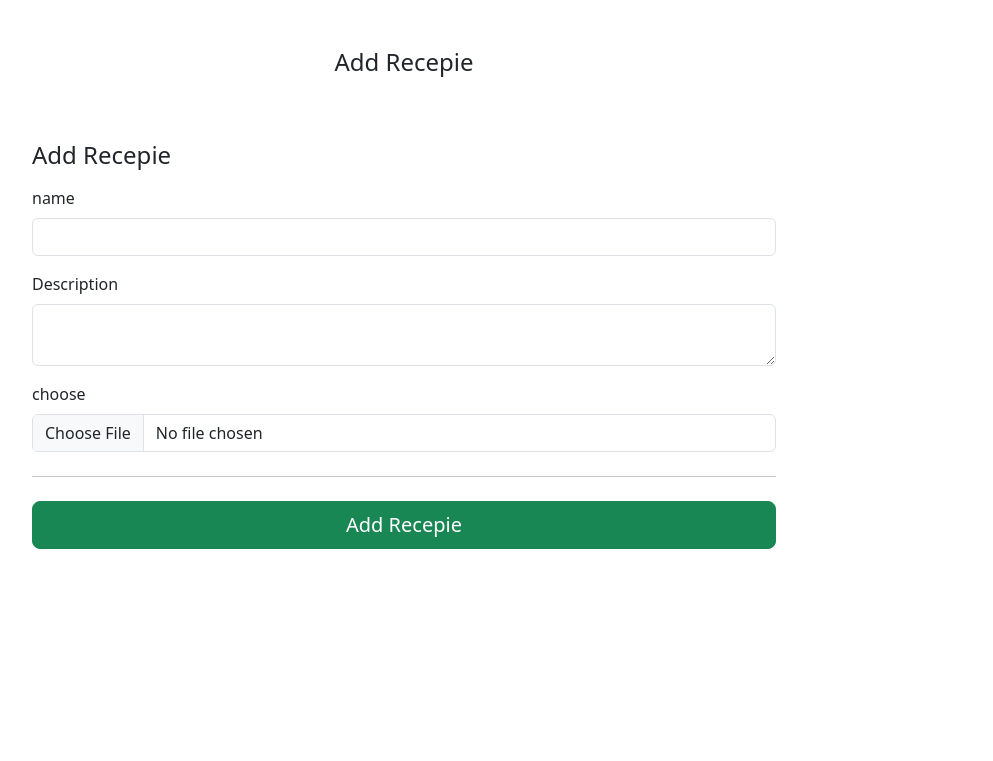
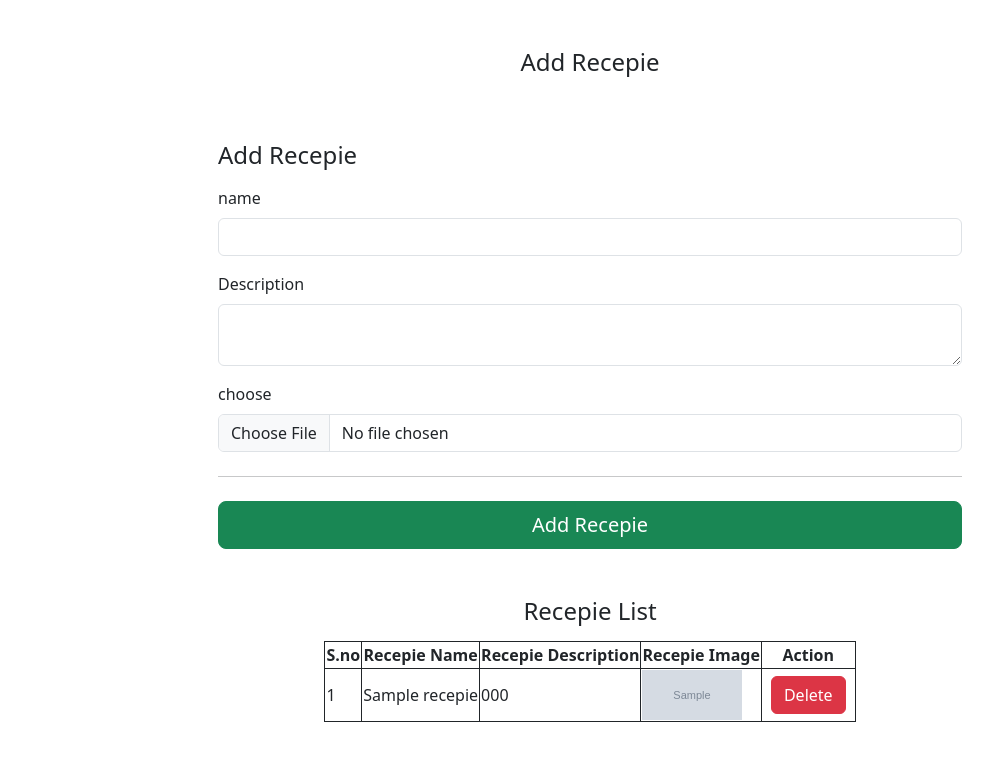
Before and after one commit to Muhammad-Sameer-sultan/Recepie, a Django app: template vege/templates/recepies.html in a window 1280 px wide. Shown: the top 761 px of the page, without its empty margins (50-1043 px from the left). Run offline with Django 5.2, Linux system fonts and the light colour scheme; the template is opened without the code that fills it: most values are stand-ins (such as "Sample title", 1, 10 or a date in 2020).

Commit message:
recepie image integrate

```diff
--- a/course/urls.py
+++ b/course/urls.py
@@ -14,7 +14,8 @@ Including another URLconf
     1. Import the include() function: from django.urls import include, path
     2. Add a URL to urlpatterns:  path('blog/', include('blog.urls'))
 """
-
+from django.conf import settings
+from django.conf.urls.static import static
 from django.contrib import admin
 from django.urls import path
 from home.views import *
@@ -28,3 +29,10 @@ urlpatterns = [
     path("recepies", recepies, name="recepies"),
     path("admin/", admin.site.urls),
 ]
+
+
+if settings.DEBUG:
+    urlpatterns += static(settings.MEDIA_URL,
+                          document_root=settings.MEDIA_ROOT)
+    urlpatterns += static(settings.STATIC_URL,
+                          document_root=settings.STATIC_ROOT)
--- a/vege/templates/recepies.html
+++ b/vege/templates/recepies.html
@@ -3,7 +3,9 @@
 
 
 <div class="container mx-auto p-10 m-10 my-10">
-    <div class="col-md-7 col-lg-8 mt-10">
+    <div class="col-md-7 col-lg-8 mt-10 mx-auto">
+
+
         <h4 class="mb-3 mx-auto text-center mt-5">Add Recepie</h4>
         <form class="needs-validation"  method="post" enctype="multipart/form-data">
           {% csrf_token %}
@@ -37,6 +39,33 @@
             </button>
         </form>
       </div>
+      <h4 class="mb-3 mx-auto text-center mt-5"> Recepie List</h4>
+      <table class="w-full mx-auto">
+        <tr class="text-center m-2">
+          <th>S.no</th>
+          <th>Recepie Name</th>
+          <th>Recepie Description</th>
+          <th>Recepie Image</th>
+          <th>Action</th>
+        </tr>
+        {% for recepie in recepies%}
+        <tr>
+          <td>{{recepie.id}}</td>
+          <td>{{recepie.recepie_name}}</td>
+          <td>{{ recepie.recepie_description}}</td>
+          <td  >
+            <img src="/media/{{ recepie.recepie_image}}" width="100" height="50" alt="">
+          </td>
+          <td  >
+            <a href="/delete_recepie/{{recepie.id}}" >
+              <button class="btn btn-danger mx-2">Delete</button>
+            </a>
+          </td>
+        </tr>
+        {% endfor %}
+
+
+      </table>
 </div>
 
 {% endblock %}
--- a/vege/views.py
+++ b/vege/views.py
@@ -17,4 +17,8 @@ def recepies(request):
         print("recepie_description---->",recepie_description)
         print("recepie_image---->",recepie_image)
         return redirect("/recepies")
-    return render(request, "recepies.html")
+    query_set = Recepie.objects.all()
+    context = { "recepies":query_set }
+
+
+    return render(request, "recepies.html" ,context=context)
```
Also changed, not shown: course/settings.py (+19 -1 lines), db.sqlite3, public/static/recepie/Screenshot_20240617-200018.jpg (renamed from recepie/Screenshot_20240617-200018.jpg), public/static/recepie/WIN_20221026_00_15_42_Pro.jpg (added).
